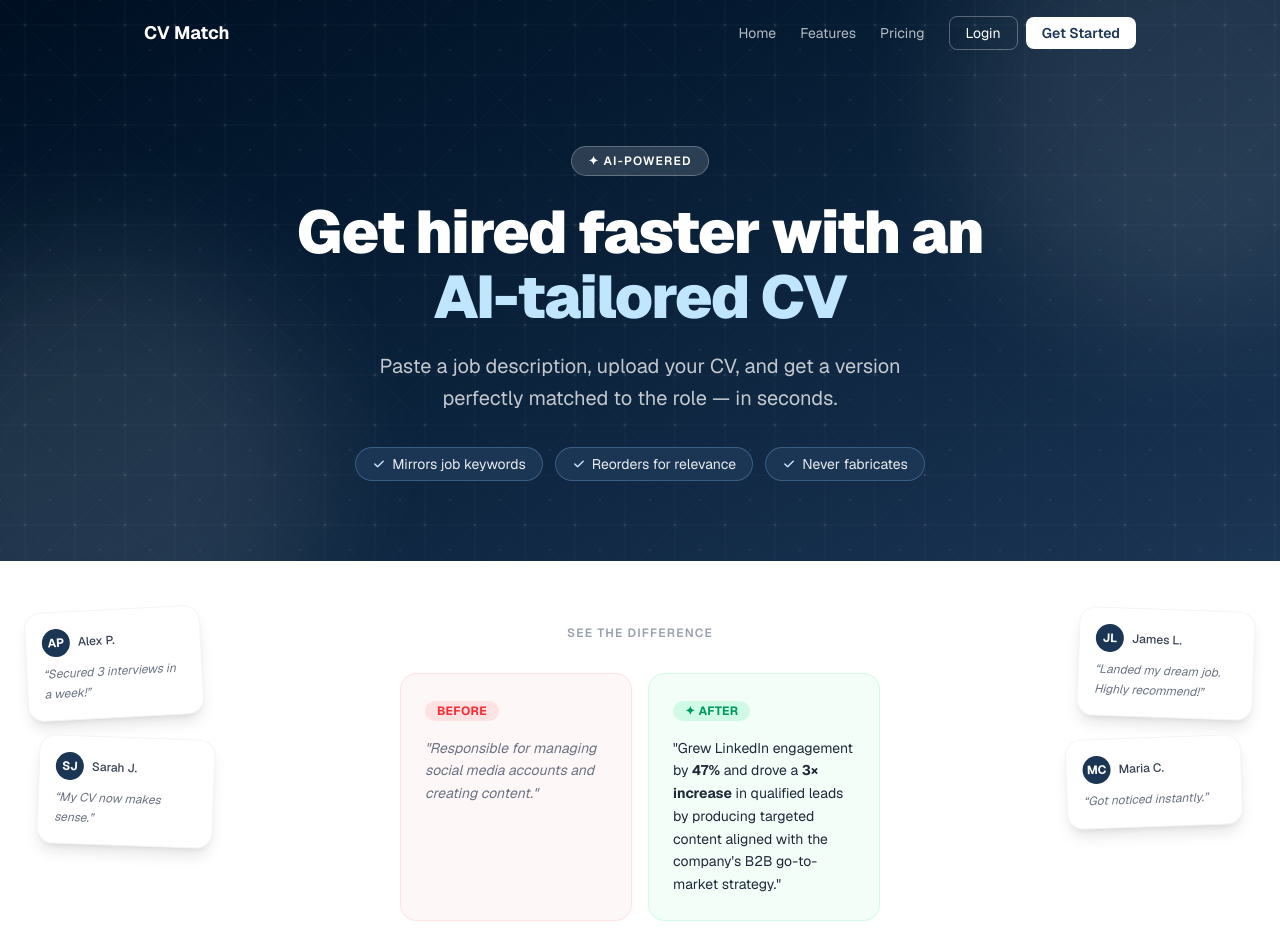
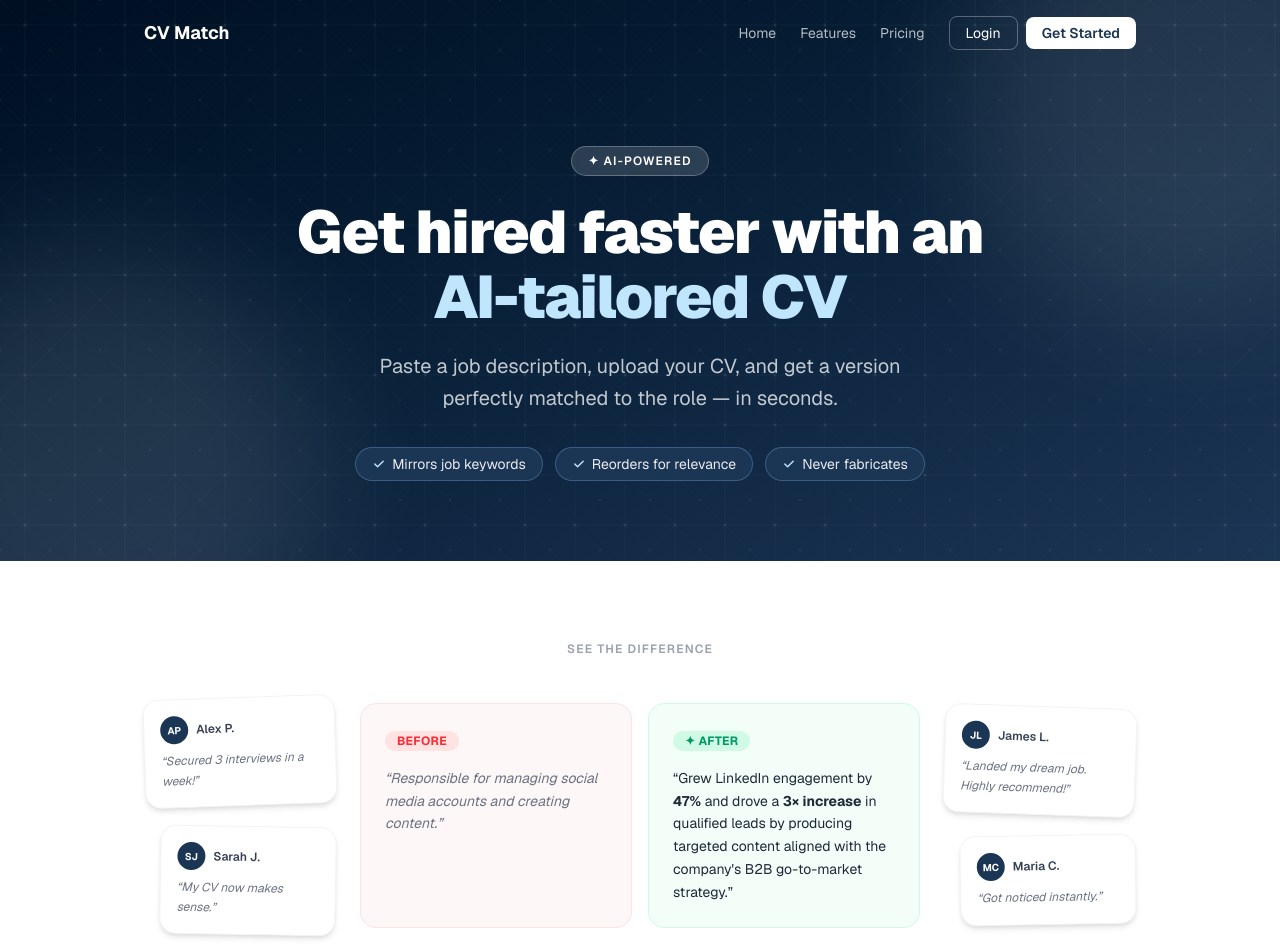
Before and after one commit to Muj-04/CV-Match, a Next.js app: page / in a window 1280 px wide. Shown: the top 952 px of the page. Built offline with nearby package versions, Linux system fonts and the light colour scheme.

Commit message:
fix: rewrite testimonials section with flex layout

```diff
--- a/app/page.tsx
+++ b/app/page.tsx
@@ -366,68 +366,72 @@ export default function Home() {
       </section>
 
       {/* ── Before / After ── */}
-      <section className="relative overflow-visible py-16 bg-white border-b border-gray-100 min-h-[320px]">
-        {/* Alex P - top left */}
-        <div className="hidden lg:block absolute top-12 left-[2%] rotate-[-3deg] w-44 bg-white rounded-2xl border border-gray-100 shadow-lg p-4">
+      <section className="bg-white border-b border-gray-100 relative overflow-hidden">
+        <div className="mx-auto max-w-5xl px-4 py-16 sm:py-20">
+          <p className="text-center text-xs font-semibold uppercase tracking-widest text-gray-400 mb-10">
+            See the difference
+          </p>
+
+          <div className="relative flex items-center justify-center gap-6">
+
+            {/* Left testimonials */}
+            <div className="hidden lg:flex flex-col gap-5 w-48 shrink-0">
+              <div className="bg-white rounded-2xl border border-gray-100 shadow-md p-4 rotate-[-2deg]">
                 <div className="flex items-center gap-2 mb-2">
-            <div className="w-7 h-7 rounded-full bg-[#1b3554] text-white text-xs font-bold flex items-center justify-center shrink-0">AP</div>
-            <span className="text-xs font-medium text-gray-700">Alex P.</span>
+                  <div className="w-7 h-7 rounded-full bg-[#1b3554] text-white text-[10px] font-bold flex items-center justify-center shrink-0">AP</div>
+                  <span className="text-xs font-semibold text-gray-700">Alex P.</span>
                 </div>
                 <p className="text-xs text-gray-500 italic leading-relaxed">&ldquo;Secured 3 interviews in a week!&rdquo;</p>
               </div>
-
-        {/* Sarah J - bottom left */}
-        <div className="hidden lg:block absolute top-44 left-[3%] rotate-[2deg] w-44 bg-white rounded-2xl border border-gray-100 shadow-lg p-4">
+              <div className="bg-white rounded-2xl border border-gray-100 shadow-md p-4 rotate-[1deg] ml-4">
                 <div className="flex items-center gap-2 mb-2">
-            <div className="w-7 h-7 rounded-full bg-[#1b3554] text-white text-xs font-bold flex items-center justify-center shrink-0">SJ</div>
-            <span className="text-xs font-medium text-gray-700">Sarah J.</span>
+                  <div className="w-7 h-7 rounded-full bg-[#1b3554] text-white text-[10px] font-bold flex items-center justify-center shrink-0">SJ</div>
+                  <span className="text-xs font-semibold text-gray-700">Sarah J.</span>
                 </div>
                 <p className="text-xs text-gray-500 italic leading-relaxed">&ldquo;My CV now makes sense.&rdquo;</p>
               </div>
-
-        {/* James L - top right */}
-        <div className="hidden lg:block absolute top-12 right-[2%] rotate-[2deg] w-44 bg-white rounded-2xl border border-gray-100 shadow-lg p-4">
-          <div className="flex items-center gap-2 mb-2">
-            <div className="w-7 h-7 rounded-full bg-[#1b3554] text-white text-xs font-bold flex items-center justify-center shrink-0">JL</div>
-            <span className="text-xs font-medium text-gray-700">James L.</span>
-          </div>
-          <p className="text-xs text-gray-500 italic leading-relaxed">&ldquo;Landed my dream job. Highly recommend!&rdquo;</p>
             </div>
 
-        {/* Maria C - bottom right */}
-        <div className="hidden lg:block absolute top-44 right-[3%] rotate-[-2deg] w-44 bg-white rounded-2xl border border-gray-100 shadow-lg p-4">
-          <div className="flex items-center gap-2 mb-2">
-            <div className="w-7 h-7 rounded-full bg-[#1b3554] text-white text-xs font-bold flex items-center justify-center shrink-0">MC</div>
-            <span className="text-xs font-medium text-gray-700">Maria C.</span>
-          </div>
-          <p className="text-xs text-gray-500 italic leading-relaxed">&ldquo;Got noticed instantly.&rdquo;</p>
-        </div>
-
-        <div className="mx-auto max-w-lg px-4">
-          <p className="text-center text-xs font-semibold uppercase tracking-widest text-gray-400 mb-8">
-            See the difference
-          </p>
-          <div className="grid sm:grid-cols-2 gap-4">
-            {/* Before */}
+            {/* Before / After cards */}
+            <div className="grid sm:grid-cols-2 gap-4 flex-1 max-w-xl">
               <div className="rounded-2xl border border-red-100 bg-red-50/60 p-6">
                 <span className="inline-flex items-center rounded-full bg-red-100 px-3 py-0.5 text-xs font-bold text-red-500 uppercase tracking-wide mb-4">
                   Before
                 </span>
                 <p className="text-sm text-gray-500 leading-relaxed italic">
-                "Responsible for managing social media accounts and creating content."
+                  &ldquo;Responsible for managing social media accounts and creating content.&rdquo;
                 </p>
               </div>
-            {/* After */}
               <div className="rounded-2xl border border-emerald-100 bg-emerald-50/60 p-6">
                 <span className="inline-flex items-center gap-1 rounded-full bg-emerald-100 px-3 py-0.5 text-xs font-bold text-emerald-600 uppercase tracking-wide mb-4">
                   ✦ After
                 </span>
                 <p className="text-sm text-gray-800 leading-relaxed">
-                "Grew LinkedIn engagement by <strong>47%</strong> and drove a{" "}
+                  &ldquo;Grew LinkedIn engagement by <strong>47%</strong> and drove a{" "}
                   <strong>3× increase</strong>{" "}in qualified leads by producing targeted
-                content aligned with the company&apos;s B2B go-to-market strategy."
+                  content aligned with the company&apos;s B2B go-to-market strategy.&rdquo;
                 </p>
               </div>
+            </div>
+
+            {/* Right testimonials */}
+            <div className="hidden lg:flex flex-col gap-5 w-48 shrink-0">
+              <div className="bg-white rounded-2xl border border-gray-100 shadow-md p-4 rotate-[2deg]">
+                <div className="flex items-center gap-2 mb-2">
+                  <div className="w-7 h-7 rounded-full bg-[#1b3554] text-white text-[10px] font-bold flex items-center justify-center shrink-0">JL</div>
+                  <span className="text-xs font-semibold text-gray-700">James L.</span>
+                </div>
+                <p className="text-xs text-gray-500 italic leading-relaxed">&ldquo;Landed my dream job. Highly recommend!&rdquo;</p>
+              </div>
+              <div className="bg-white rounded-2xl border border-gray-100 shadow-md p-4 rotate-[-1deg] ml-4">
+                <div className="flex items-center gap-2 mb-2">
+                  <div className="w-7 h-7 rounded-full bg-[#1b3554] text-white text-[10px] font-bold flex items-center justify-center shrink-0">MC</div>
+                  <span className="text-xs font-semibold text-gray-700">Maria C.</span>
+                </div>
+                <p className="text-xs text-gray-500 italic leading-relaxed">&ldquo;Got noticed instantly.&rdquo;</p>
+              </div>
+            </div>
+
           </div>
         </div>
       </section>
```
Lines whose indentation alone changed are shown as unchanged.
